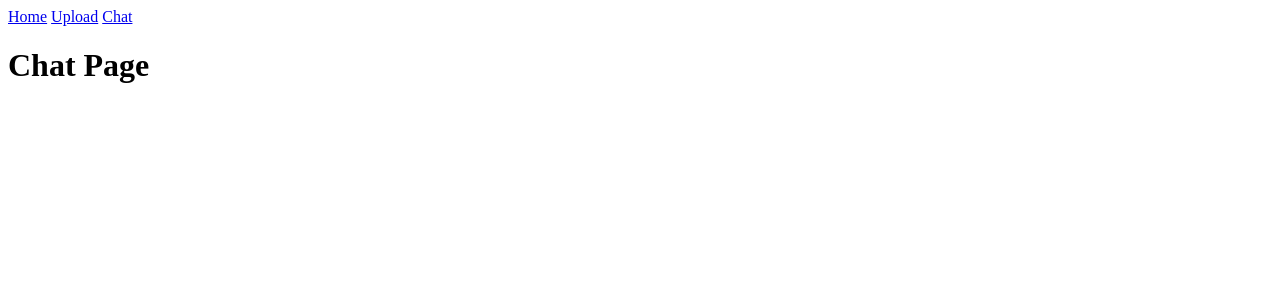
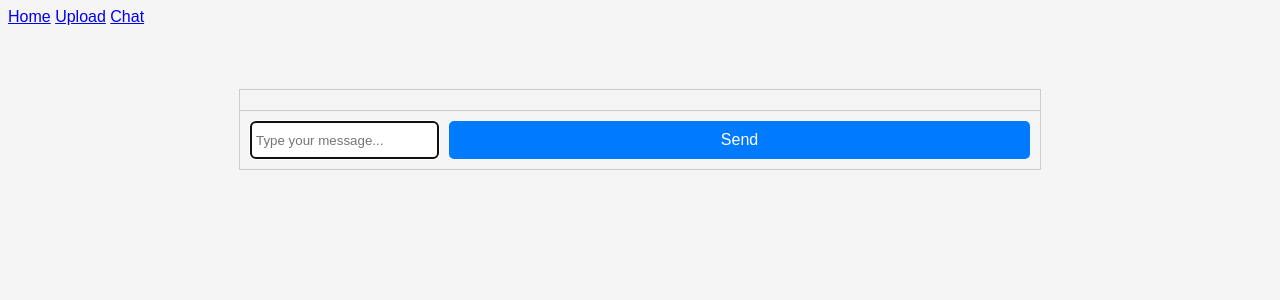
Before and after one commit to guerriccode/upload_pdf_test, a Flask app: page /chat in a window 1280 px wide. Shown: the top 300 px of the page. Run offline with Flask 2, Linux system fonts and the light colour scheme.

Commit message:
added chat functionnality and connexion with openai

```diff
--- a/main.py
+++ b/main.py
@@ -1,15 +1,20 @@
 import os
-from flask import Flask, request, redirect, url_for,render_template
+from flask import Flask, request, redirect, url_for,render_template,jsonify
 import boto3
 from werkzeug.utils import secure_filename
 from io import BytesIO
 from PyPDF2 import PdfReader
 import uuid
+import openai
 
 app = Flask(__name__)
 S3_BUCKET = os.environ.get('S3_BUCKET')
 S3_ACCESS_KEY = os.environ.get('S3_ACCESS_KEY')
 S3_SECRET_KEY = os.environ.get('S3_SECRET_KEY')
+
+MY_API_KEY = os.environ['MY_API_KEY']
+openai.api_key = os.environ.get('OPENAI_API_KEY', MY_API_KEY)
+
 ALLOWED_EXTENSIONS = {'pdf'}
 
 def allowed_file(filename):
@@ -38,6 +43,22 @@ def upload():
 @app.route('/chat')
 def chat():
     return render_template('chat.html')
+
+@app.route('/ask', methods=['POST'])
+def ask():
+  user_input = request.form['user_input']
+  response = openai.Completion.create(
+    engine="text-davinci-003",
+    prompt=user_input,
+    max_tokens=100,
+    n=1,
+    stop=None,
+    temperature=0.5,
+  )
+  chatbot_response = response.choices[0].text.strip()
+  #chatbot_response = 'Sample chatbot response'
+  return jsonify({'chatbot_response': chatbot_response})
+
 
 
 def read_pdf_content(file):
--- a/pyproject.toml
+++ b/pyproject.toml
@@ -10,6 +10,7 @@ boto3 = "^1.26.110"
 Flask = "^2.2.3"
 Werkzeug = "^2.2.3"
 PyPDF2 = "^3.0.1"
+openai = "^0.27.4"
 
 [tool.poetry.dev-dependencies]
 
--- a/static/css/styles.css
+++ b/static/css/styles.css
@@ -32,3 +32,73 @@ button {
     border: none;
     text-align: center;
 }
+
+
+#chat-container {
+    width: 80%;
+    max-width: 800px;
+    height: 80%;
+    margin: 5% auto;
+    border: 1px solid #ccc;
+    display: flex;
+    flex-direction: column;
+    justify-content: space-between;
+}
+
+#messages {
+    padding: 10px;
+    overflow-y: auto;
+    flex-grow: 1;
+}
+
+.message {
+    margin-bottom: 10px;
+}
+
+.user, .chatbot {
+    display: inline-block;
+    max-width: 70%;
+        padding: 10px;
+    border-radius: 10px;
+    margin-bottom: 5px;
+}
+
+.user {
+    background-color: #f1f1f1;
+    align-self: flex-end;
+    margin-left: 30%;
+}
+
+.chatbot {
+    background-color: #007bff;
+    color: #fff;
+    align-self: flex-start;
+    margin-right: 30%;
+}
+
+#message-form {
+    display: flex;
+    padding: 10px;
+    border-top: 1px solid #ccc;
+}
+
+#user-input {
+    flex-grow: 1;
+    padding: 5px;
+    border: 1px solid #ccc;
+    border-radius: 5px;
+}
+
+#message-form button {
+    background-color: #007bff;
+    color: #fff;
+    padding: 10px;
+    margin-left: 10px;
+    border: none;
+    border-radius: 5px;
+    cursor: pointer;
+}
+
+#message-form button:hover {
+    background-color: #0056b3;
+}
--- /dev/null
+++ b/static/js/scripts.js
@@ -0,0 +1,30 @@
+$(document).ready(function () {
+    const messageForm = $('#message-form');
+    const userInput = $('#user-input');
+    const messages = $('#messages');
+
+    messageForm.on('submit', function (e) {
+        e.preventDefault();
+        const userText = userInput.val().trim();
+        if (userText) {
+            messages.append(`<div class="message user">${userText}</div>`);
+            userInput.val('');
+            scrollToBottom();
+
+            $.ajax({
+                url: '/ask',
+                method: 'POST',
+                data: { user_input: userText },
+                success: function (data) {
+                    const chatbotResponse = data.chatbot_response;
+                    messages.append(`<div class="message chatbot">${chatbotResponse}</div>`);
+                    scrollToBottom();
+                },
+            });
+        }
+    });
+
+    function scrollToBottom() {
+        messages.scrollTop(messages.prop('scrollHeight'));
+    }
+});
--- a/templates/chat.html
+++ b/templates/chat.html
@@ -4,6 +4,7 @@
     <meta charset="UTF-8">
     <meta name="viewport" content="width=device-width, initial-scale=1.0">
     <title>Chat</title>
+  <link rel="stylesheet" href="static/css/styles.css">
 </head>
 <body>
     <nav>
@@ -12,6 +13,16 @@
         <a href="/chat">Chat</a>
     </nav>
 
-    <h1>Chat Page</h1>
+    <div id="chat-container">
+        <div id="messages">
+            <!-- Chat messages will be added here -->
+        </div>
+        <form id="message-form">
+            <input type="text" id="user-input" placeholder="Type your message..." autocomplete="off" autofocus>
+            <button type="submit">Send</button>
+        </form>
+    </div>
+    <script src="https://code.jquery.com/jquery-3.6.0.min.js"></script>
+    <script src="static/js/scripts.js"></script>
 </body>
 </html>
```
Also changed, not shown: 2 other files.
